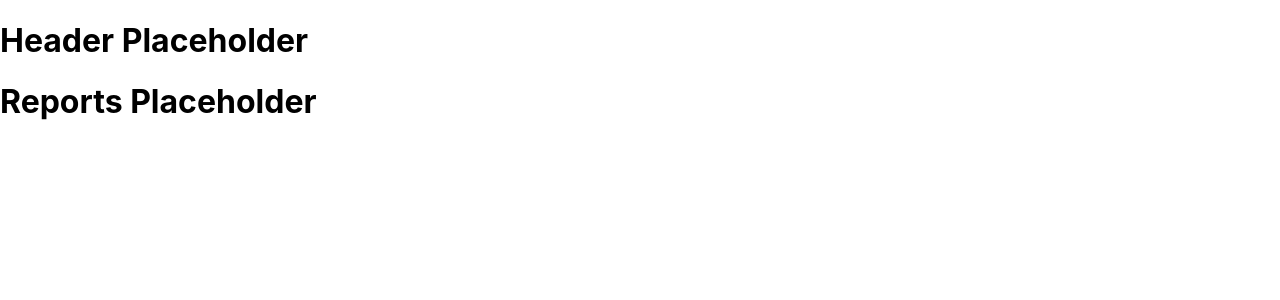
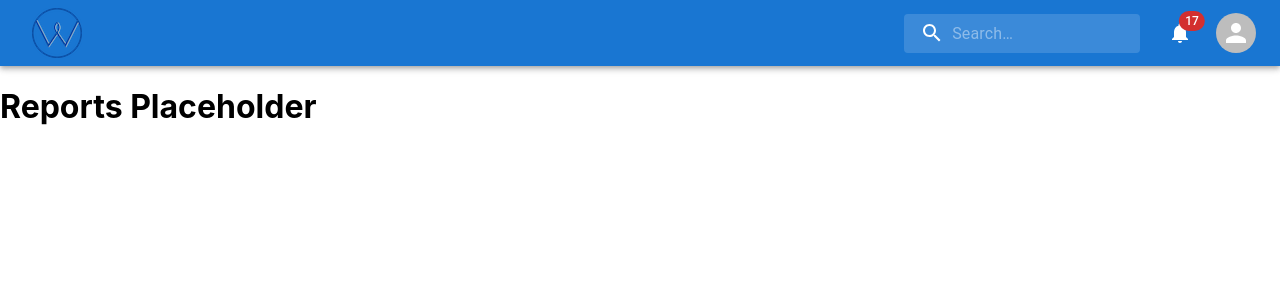
Before and after one commit to We-ppreciate/weppreciate-part-b-frontend, a React (Create React App) app: page /reports in a window 1280 px wide. Shown: the top 300 px of the page. Built offline with nearby package versions, Linux system fonts and the light colour scheme.

Commit message:
feat: header component
- commenced the header component using a MUI component
- make progress in adjusting to align to wireframes

```diff
--- a/src/components/Header.jsx
+++ b/src/components/Header.jsx
@@ -1,10 +1,153 @@
 // TODO
 // This will be the header component to be displayed on all pages once logged in
 
+// Have added MUI component "app bar with search" and working on customising:
+
+import * as React from "react";
+import { styled, alpha } from "@mui/material/styles";
+import AppBar from "@mui/material/AppBar";
+import Box from "@mui/material/Box";
+import Toolbar from "@mui/material/Toolbar";
+import IconButton from "@mui/material/IconButton";
+import InputBase from "@mui/material/InputBase";
+import Badge from "@mui/material/Badge";
+import MenuItem from "@mui/material/MenuItem";
+import Menu from "@mui/material/Menu";
+import SearchIcon from "@mui/icons-material/Search";
+import NotificationsIcon from "@mui/icons-material/Notifications";
+import { Link } from "react-router-dom";
+import { Avatar } from "@mui/material";
+import DashboardPage from "../pages/DashboardPage";
+
+const Search = styled("div")(({ theme }) => ({
+  position: "relative",
+  borderRadius: theme.shape.borderRadius,
+  backgroundColor: alpha(theme.palette.common.white, 0.15),
+  "&:hover": {
+    backgroundColor: alpha(theme.palette.common.white, 0.25),
+  },
+  marginRight: theme.spacing(2),
+  marginLeft: 0,
+  width: "auto",
+}));
+
+const SearchIconWrapper = styled("div")(({ theme }) => ({
+  padding: theme.spacing(0, 2),
+  height: "100%",
+  position: "absolute",
+  pointerEvents: "none",
+  display: "flex",
+  alignItems: "center",
+  justifyContent: "center",
+}));
+
+const StyledInputBase = styled(InputBase)(({ theme }) => ({
+  color: "inherit",
+  "& .MuiInputBase-input": {
+    padding: theme.spacing(1, 1, 1, 0),
+    // vertical padding + font size from searchIcon
+    paddingLeft: `calc(1em + ${theme.spacing(4)})`,
+    transition: theme.transitions.create("width"),
+    width: "100%",
+    [theme.breakpoints.up("md")]: {
+      width: "20ch",
+    },
+  },
+}));
+
 export default function Header() {
-    return(
-        <header>
-        <h1>Header Placeholder</h1>
-        </header>
-    )
+  const [anchorEl, setAnchorEl] = React.useState(null);
+
+  const isMenuOpen = Boolean(anchorEl);
+
+  const handleProfileMenuOpen = (event) => {
+    setAnchorEl(event.currentTarget);
+  };
+
+  const handleMenuClose = () => {
+    setAnchorEl(null);
+  };
+
+  const menuId = "primary-search-account-menu";
+  const renderMenu = (
+    <Menu
+      anchorEl={anchorEl}
+      anchorOrigin={{
+        vertical: "top",
+        horizontal: "right",
+      }}
+      id={menuId}
+      keepMounted
+      transformOrigin={{
+        vertical: "top",
+        horizontal: "right",
+      }}
+      open={isMenuOpen}
+      onClose={handleMenuClose}
+    >
+      {/* Need to link to the own user's profile by fetching their id: */}
+      <MenuItem onClick={handleMenuClose}>Profile</MenuItem>
+      <Link to="/settings">
+        <MenuItem onClick={handleMenuClose}>Settings</MenuItem>
+      </Link>
+      {/* Link this item to actually logging the user out: */}
+      <MenuItem onClick={handleMenuClose}>Log out</MenuItem>
+    </Menu>
+  );
+
+  return (
+    <Box sx={{ flexGrow: 1 }}>
+      <AppBar
+      position="static" className="headerBar">
+        <Toolbar>
+          <Link to="/dashboard" element={<DashboardPage />}>
+            <IconButton>
+                {/* Update this later to have better quality: */}
+              <img
+                src={require("../assets/weppreciate-logo.png")}
+                alt={"We'ppreciate logo"}
+              />
+            </IconButton>
+          </Link>
+          <Box sx={{ flexGrow: 1 }} />
+          <Search>
+            <SearchIconWrapper>
+              <SearchIcon />
+            </SearchIconWrapper>
+            {/* Need to adjust for mobile size to make box smaller */}
+            <StyledInputBase
+              placeholder="Search…"
+              inputProps={{ "aria-label": "search" }}
+            />
+          </Search>
+
+          <Box>
+            <IconButton
+              size="large"
+              aria-label="show 17 new notifications"
+              color="inherit"
+            >
+              {/* Need to adjust so that the notification number changes with actual notifications */}
+              <Badge badgeContent={17} color="error">
+                <NotificationsIcon />
+              </Badge>
+            </IconButton>
+            <IconButton
+              size="large"
+              edge="end"
+              aria-label="account of current user"
+              aria-controls={menuId}
+              aria-haspopup="true"
+              onClick={handleProfileMenuOpen}
+              color="inherit"
+            >
+              {/* Need to adjust so this renders actual user photo and only uses base avatar if no photo is uploaded */}
+              <Avatar />
+            </IconButton>
+          </Box>
+        </Toolbar>
+      </AppBar>
+      {renderMenu}
+    </Box>
+  );
 }
```
Also changed, not shown: src/pages/DashboardPage.jsx (+6 -6 lines), src/assets/weppreciate-logo.png (added), src/styles/index.css (line endings or trailing spaces).
